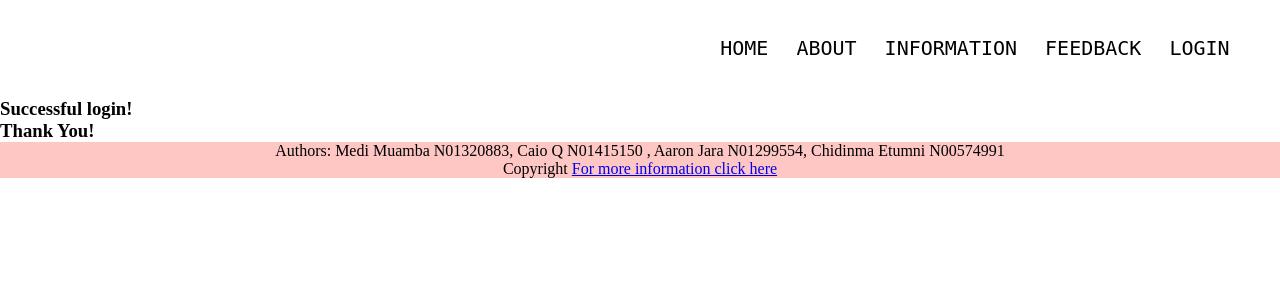
After one commit to caiocotts/myousik, a PHP site: page /loginsent.html in a window 1280 px wide. The commit adds this page. Shown: the top 300 px of the page. Run offline with PHP 8.4, Linux system fonts and the light colour scheme.

```diff
--- a/css/style.css
+++ b/css/style.css
@@ -69,7 +69,7 @@
 .form-box {
     /* align-items: flex-start; */
     width: 390px;
-    height: 330px;
+    height: 400px;
     background: #fce7e6;
     box-shadow: 0 0 8px rgba(250, 250, 250, 0.5);
     opacity: 0.7;
--- /dev/null
+++ b/loginsent.html
@@ -0,0 +1,48 @@
+<!DOCTYPE html>
+<html>
+
+<head>
+    <meta name="viewport" content="width=device-width, initial-scale=1.0">
+    <title>MyouSIK Streaming</title>
+    <link rel="stylesheet" href="css/style.css">
+</head>
+
+<body>
+    <!--Jscript-->
+
+
+
+    <!--Header-->
+    <section class="header-feedsent">
+        <nav>
+            <br>
+            <a href="index.html">
+                <img src="images/Logo1.png">
+                <div class="nav-links">
+                    <ul>
+                        <li><a href="index.html">HOME</a></li>
+                        <li><a href="about.html">ABOUT</a></li>
+                        <li><a href="information.html">INFORMATION</a></li>
+                        <li><a href="feedback.html">FEEDBACK</a></li>
+                        <li><a href="login.html">LOGIN</a></li>
+                    </ul>
+                </div>
+        </nav>
+
+        <section class="sent">
+            <div class="login-sent">
+            <h1>Successful login!</h1>
+            <h3>Thank You!</h3>
+        </div>
+        </section>
+
+        <section class="foot">
+            <footer class="footer">
+                <p>Authors: Medi Muamba N01320883, Caio Q N01415150 , Aaron Jara N01299554, Chidinma Etumni N00574991</p>
+                <p>Copyright <a
+                        href="https://humber.ca/legal-and-risk-management/policies/academic/copyright-policy.html">For
+                        more information click here</a></p>
+            </footer>
+        </section>
+
+</html>
```
Also changed, not shown: js/validation.js (+11 -1 lines), login.html (+8 -6 lines).
